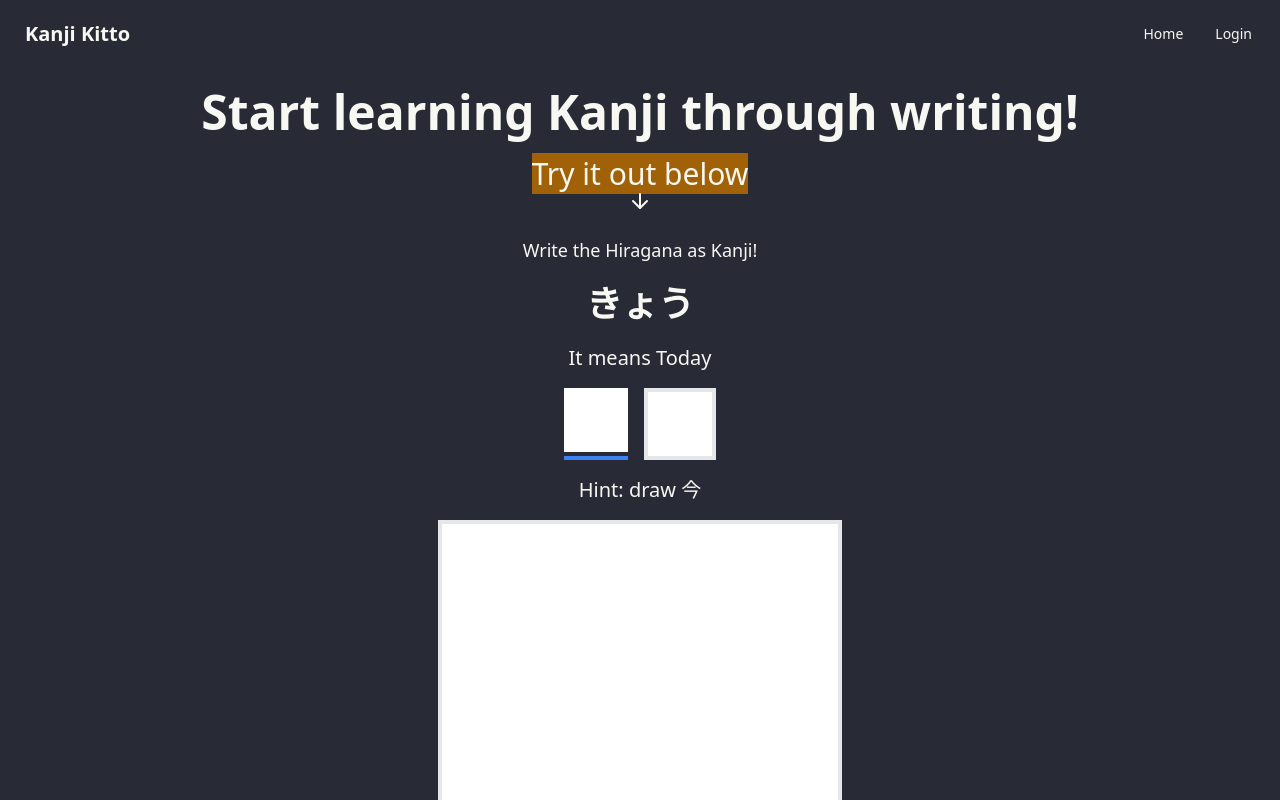
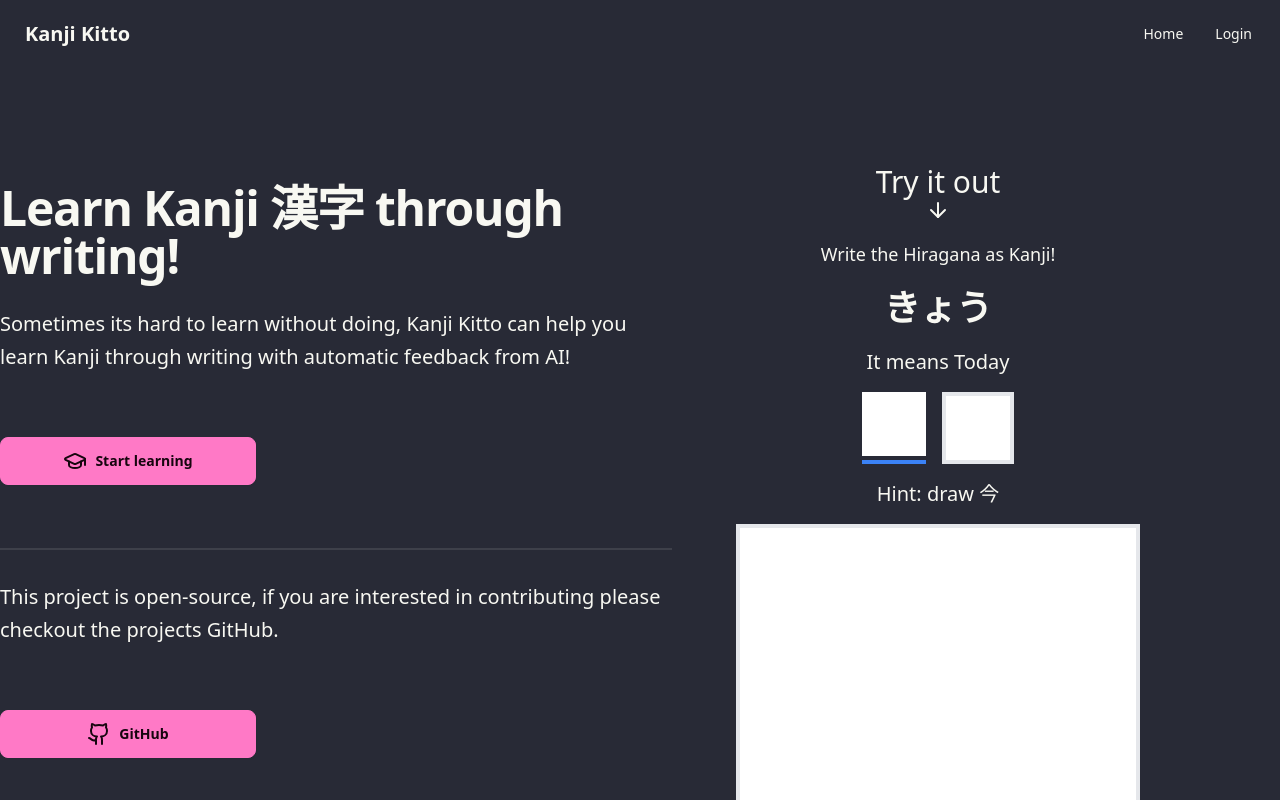
Before and after one commit to benbousquet/kanjikitto, a Next.js app: page / in a window 1280 px wide. Shown: the top 800 px of the page. Built offline with nearby package versions, Linux system fonts and the light colour scheme; no server answers.

Commit message:
updated homescreen

```diff
--- a/app/page.tsx
+++ b/app/page.tsx
@@ -1,7 +1,11 @@
 import { ReviewItem } from "@/components/types";
 import KanjiDrawing from "../components/kanjiDrawing";
-import { ArrowDown } from "lucide-react";
-export default function Home() {
+import { ArrowDown, Github, GraduationCap } from "lucide-react";
+import Link from "next/link";
+import { auth } from "@/auth";
+export default async function Home() {
+  const session = await auth();
+
   const exampleItem: ReviewItem = {
     hiragana: "きょう",
     kanji: "今日",
@@ -9,17 +13,43 @@
   };
   return (
     <main>
-      <div className="flex flex-col">
-        <h1 className="text-5xl text-center font-extrabold py-5 flex-wrap">
-          Start learning Kanji through writing!
-        </h1>
-        <h2 className="text-3xl text-center">
-          <span className="bg-yellow-700">Try it out below</span>
-        </h2>
-        <div className="flex flex-row justify-center animate-bounce">
-          <ArrowDown />
+      <div className="flex flex-col lg:flex-row max-w-fit lg:max-w-7xl mx-auto py-8 lg:py-24 snap-y snap-proximity">
+        <div className="max-w-2xl text-center lg:text-left lg:mr-16 snap-center">
+          <h1 className="text-5xl font-extrabold tracking-tight py-5 flex-wrap">
+            Learn Kanji 漢字 through writing!
+          </h1>
+          <p className="text-xl leading-relaxed py-2 px-3 lg:px-0">
+            Sometimes its hard to learn without doing, Kanji Kitto can help you
+            learn Kanji through writing with automatic feedback from AI!
+          </p>
+          <div className="my-5 lg:my-14">
+            <Link href={session ? "/dashboard" : "/api/auth/signin"} passHref={true}>
+            <button className="btn btn-primary btn-wide">
+              <GraduationCap />
+              Start learning
+            </button>
+            </Link>
+          </div>
+          <div className="divider"></div>
+          <p className="text-xl leading-relaxed py-2 px-3 lg:px-0">
+            This project is open-source, if you are interested in contributing please checkout the projects GitHub.
+          </p>
+          <div className="my-5 lg:my-14">
+            <Link href="https://github.com/benbousquet/kanjikitto" passHref={true}>
+            <button className="btn btn-primary btn-wide" >
+              <Github />
+              GitHub
+            </button>
+            </Link>
+          </div>
         </div>
-        <KanjiDrawing word={exampleItem} nextItem={null} />
+        <div className="snap-center">
+          <h2 className="text-3xl text-center">Try it out</h2>
+          <div className="flex flex-row justify-center h-5 items-center">
+            <ArrowDown />
+          </div>
+          <KanjiDrawing word={exampleItem} nextItem={null} />
+        </div>
       </div>
     </main>
   );
```
